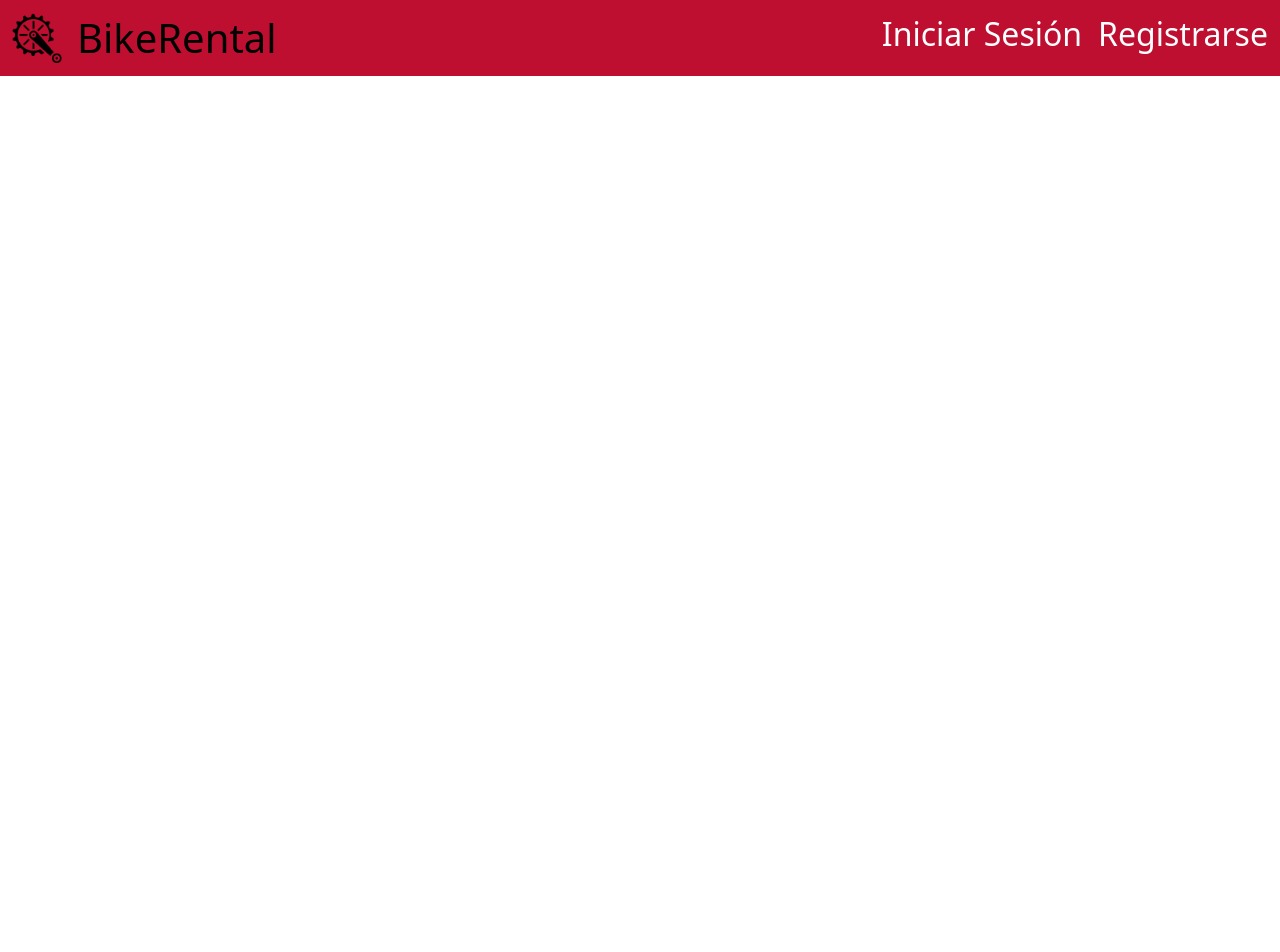
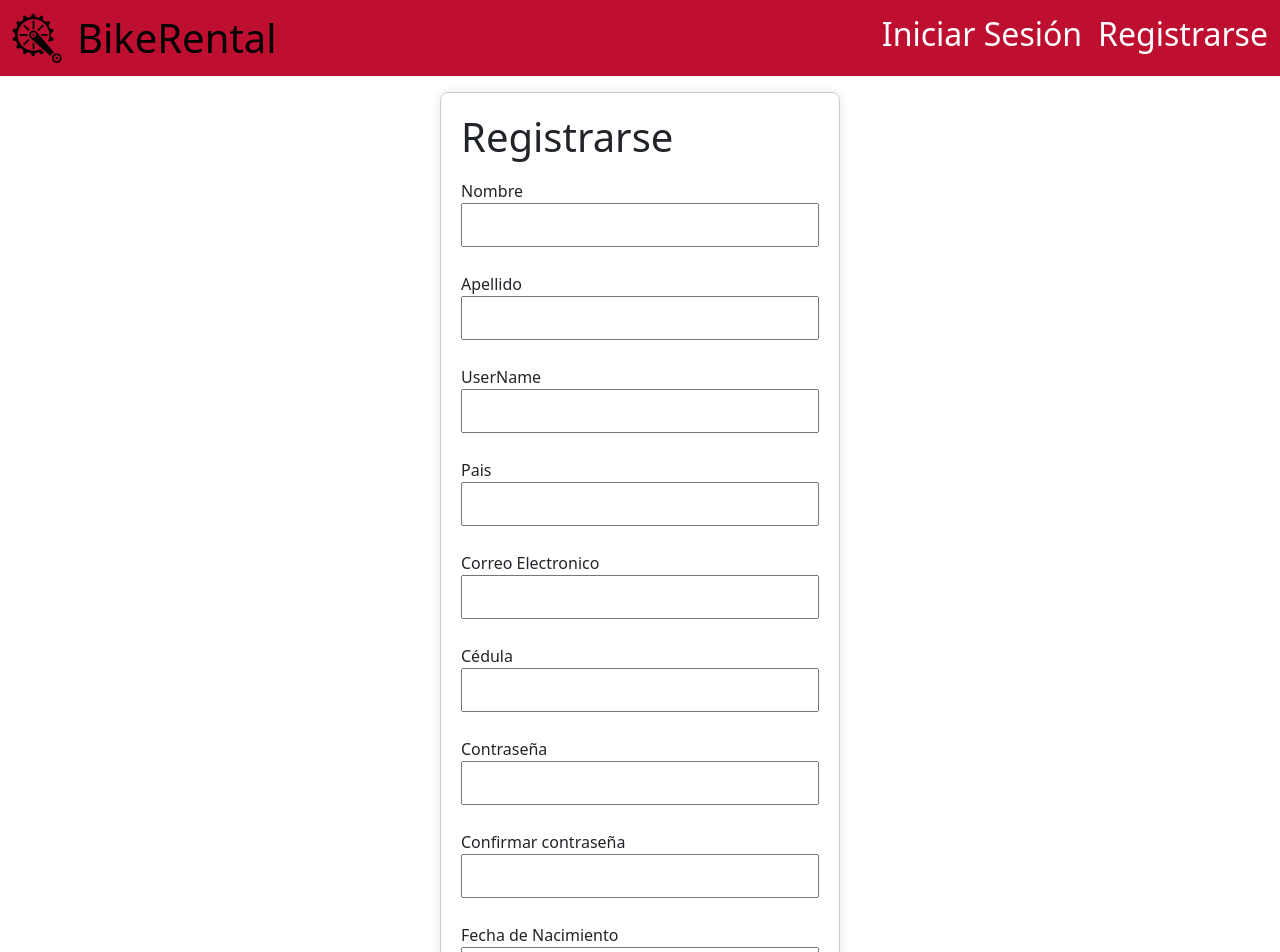
Before and after one commit to EmilioPiedra/ProyectoIngenieriaWeb, a React (Vite) app in the folder auth-front/: page /signup in a window 1280 px wide. Shown: the top 952 px of the page. Before the commit the page ends 800 px from the top, so only its background shows below. Built offline with nearby package versions, Linux system fonts and the light colour scheme; some icons are missing.

Commit message:
cambios de estilos

```diff
--- a/auth-front/src/rutas/Login.tsx
+++ b/auth-front/src/rutas/Login.tsx
@@ -40,7 +40,7 @@ export default function Login() {
         <label htmlFor="password">Contraseña</label>
         <input type="password" id="password" name="password" />
 
-        <button type="submit">Login</button>
+        <button type="submit">Iniciar Sessión</button>
       </form>
     </div>
     </>);
--- a/auth-front/src/rutas/Signup.tsx
+++ b/auth-front/src/rutas/Signup.tsx
@@ -30,5 +30,41 @@ export default function Signup() {
                 </div >
             </nav >
         </header>
+        <p></p>
+        <div className="login-container">
+      <h1>Registrarse</h1>
+      <form className="login-form">
+        <label htmlFor="name">Nombre</label>
+        <input type="text" id="name" name="name" />
+
+        <label htmlFor="apellido">Apellido</label>
+        <input type="text" id="apellido" name="apellido" />
+
+        <label htmlFor="UserName">UserName</label>
+        <input type="text" id="UserName" name="UserName" />
+
+        <label htmlFor="pais">Pais</label>
+        <input type="text" id="pais" name="pais" />
+
+        <label htmlFor="email">Correo Electronico</label>
+        <input type="text" id="email" name="email" />
+
+        <label htmlFor="cedula">Cédula</label>
+        <input type="text" id="cedula" name="cedula" />
+
+        <label htmlFor="password">Contraseña</label>
+        <input type="password" id="password" name="password" />
+
+
+        <label htmlFor="password">Confirmar contraseña</label>
+        <input type="password" id="password" name="password" />
+
+        <label htmlFor="fechaNacimiento">Fecha de Nacimiento</label>
+        <input type="date" id="fechaNacimiento" name="fechaNacimiento" />
+
+
+        <button type="submit">Registrar</button>
+      </form>
+    </div>
     </>;
 }
```
Also changed, not shown: auth-front/src/index.css (line endings or trailing spaces).
